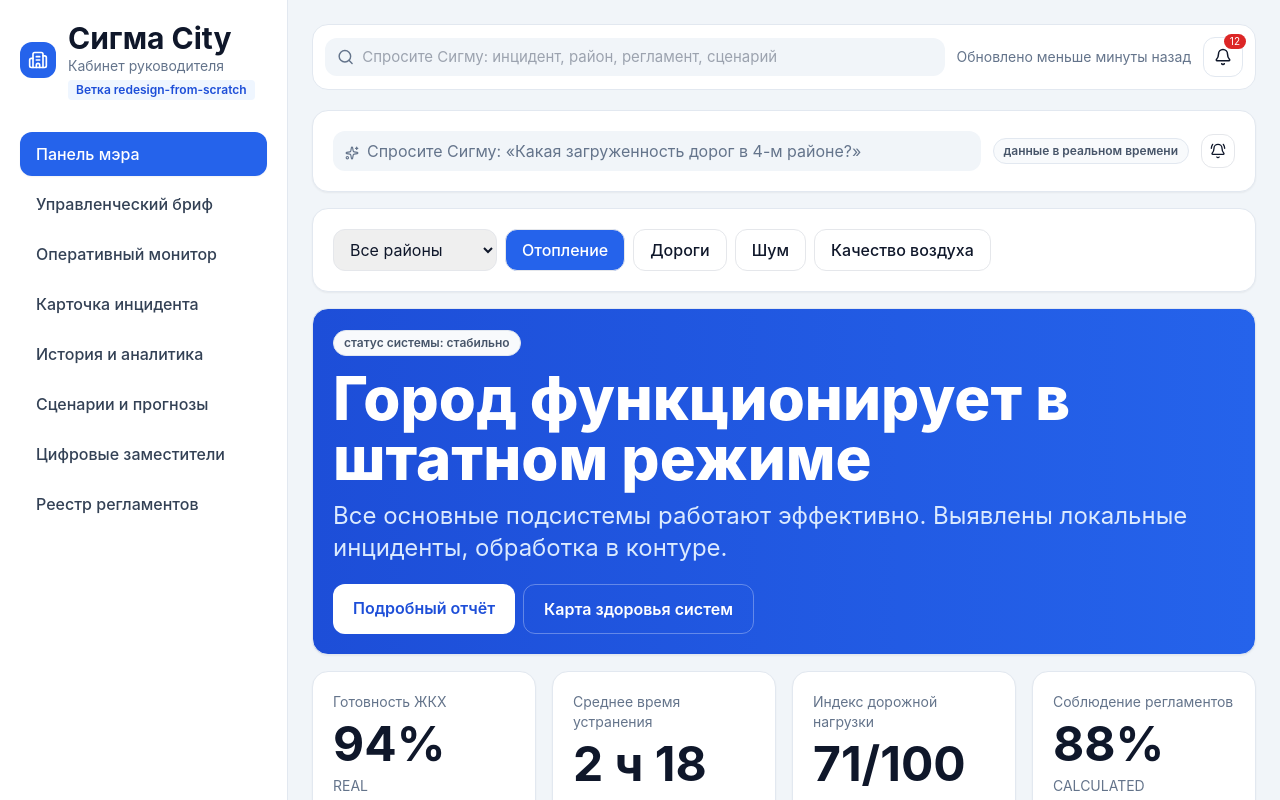
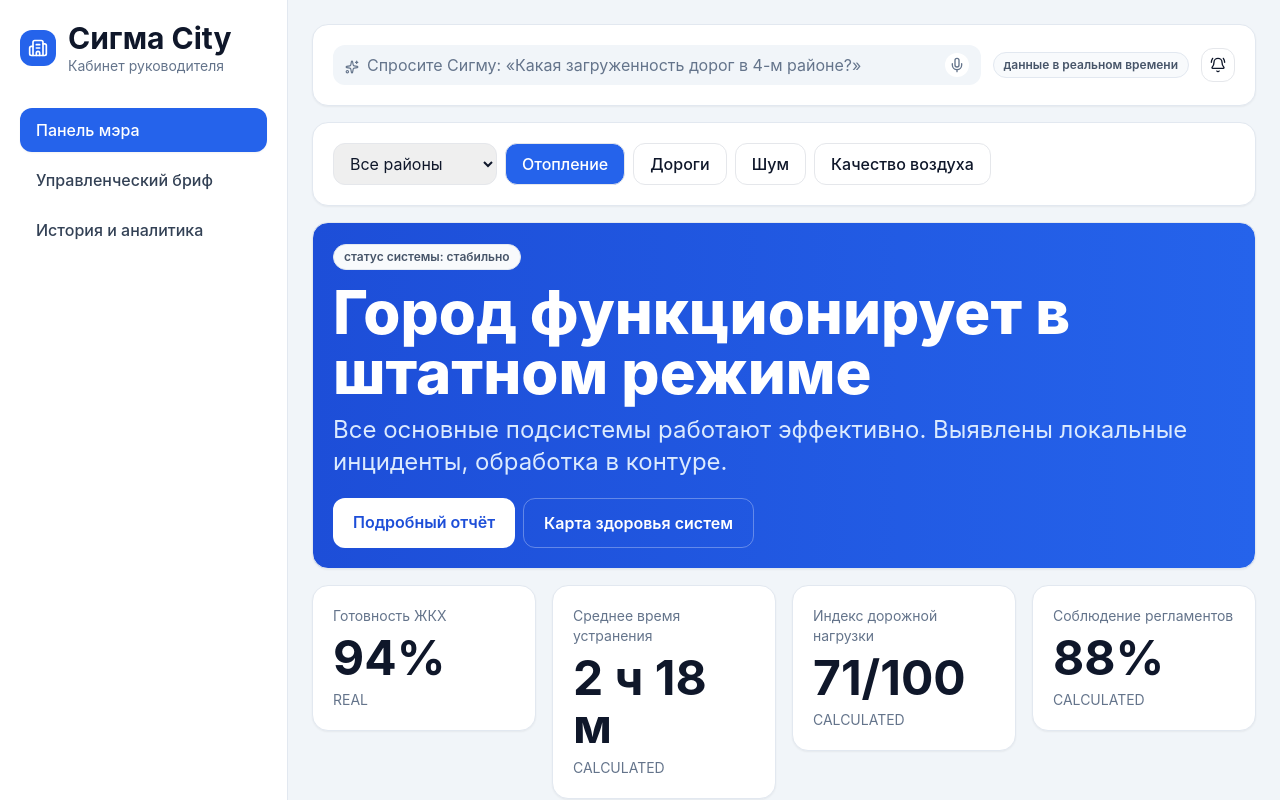
Before and after one commit to vadign/pilot-stand-sigma, a React (Vite) app: page /mayor-dashboard in a window 1280 px wide. Shown: the top 800 px of the page. Built offline with nearby package versions, Linux system fonts and the light colour scheme.

Commit message:
Simplify navigation and add Sigma voice prompt

```diff
--- a/src/components/Layout.tsx
+++ b/src/components/Layout.tsx
@@ -1,44 +1,23 @@
-import { Bell, Building2, Menu, Search, X } from 'lucide-react'
-import { formatDistanceToNow } from 'date-fns'
-import { ru } from 'date-fns/locale'
-import { useEffect, useMemo, useState } from 'react'
+import { Bell, Building2, Menu, X } from 'lucide-react'
+import { useEffect, useState } from 'react'
 import { NavLink, Outlet } from 'react-router-dom'
 import { useSigmaStore } from '../store/useSigmaStore'
 
 const nav = [
   ['/mayor-dashboard', 'Панель мэра'],
   ['/briefing', 'Управленческий бриф'],
-  ['/operations', 'Оперативный монитор'],
-  ['/incidents/INC-1000', 'Карточка инцидента'],
   ['/history', 'История и аналитика'],
-  ['/scenarios', 'Сценарии и прогнозы'],
-  ['/deputies', 'Цифровые заместители'],
-  ['/regulations', 'Реестр регламентов'],
 ]
 
 export function Layout() {
   const notifications = useSigmaStore((s) => s.notifications)
-  const incidents = useSigmaStore((s) => s.incidents)
-  const regulations = useSigmaStore((s) => s.regulations)
-  const scenarios = useSigmaStore((s) => s.scenarios)
   const bump = useSigmaStore((s) => s.bumpLive)
-  const [query, setQuery] = useState('')
   const [mobileNavOpen, setMobileNavOpen] = useState(false)
 
   useEffect(() => {
     const timer = setInterval(() => bump(), 12000)
     return () => clearInterval(timer)
   }, [bump])
-
-  const found = useMemo(() => {
-    if (!query.trim()) return []
-    const q = query.toLowerCase()
-    return [
-      ...incidents.filter((i) => i.title.toLowerCase().includes(q) || i.id.toLowerCase().includes(q)).map((i) => ({ id: i.id, title: i.title })),
-      ...regulations.filter((r) => r.title.toLowerCase().includes(q) || r.code.toLowerCase().includes(q)).map((r) => ({ id: r.id, title: r.title })),
-      ...scenarios.filter((s) => s.title.toLowerCase().includes(q)).map((s) => ({ id: s.id, title: s.title })),
-    ].slice(0, 8)
-  }, [incidents, query, regulations, scenarios])
 
   return (
     <div className="flex min-h-screen flex-col bg-slate-100 text-slate-900 lg:flex-row">
@@ -50,7 +29,6 @@ export function Layout() {
           <div>
             <div className="text-3xl font-bold">Сигма City</div>
             <div className="text-sm text-slate-500">Кабинет руководителя</div>
-            <div className="mt-1 inline-block rounded bg-blue-50 px-2 py-0.5 text-xs font-semibold text-blue-700">Ветка redesign-from-scratch</div>
           </div>
         </div>
 
@@ -72,20 +50,22 @@ export function Layout() {
       </aside>
 
       <main className="flex-1 p-3 sm:p-4 lg:p-6">
-        <header className="mb-5 rounded-2xl border border-slate-200 bg-white p-3">
-          <div className="mb-3 flex items-center justify-between lg:hidden">
+        <div className="mb-4 flex items-center justify-between lg:hidden">
           <button
             onClick={() => setMobileNavOpen((prev) => !prev)}
-              className="inline-flex items-center gap-2 rounded-xl border border-slate-200 px-3 py-2 text-sm font-medium"
+            className="inline-flex items-center gap-2 rounded-xl border border-slate-200 bg-white px-3 py-2 text-sm font-medium"
           >
             {mobileNavOpen ? <X size={16} /> : <Menu size={16} />}
             Разделы
           </button>
-            <div className="text-xs text-slate-500">{formatDistanceToNow(new Date(), { locale: ru, addSuffix: true })}</div>
+          <button className="relative rounded-xl border border-slate-200 bg-white p-2.5">
+            <Bell size={18} />
+            <span className="absolute -right-1 -top-1 rounded-full bg-red-600 px-1.5 text-[10px] text-white">{notifications.length}</span>
+          </button>
         </div>
 
         {mobileNavOpen && (
-            <div className="mb-3 rounded-xl border border-slate-200 bg-slate-50 p-2 lg:hidden">
+          <div className="mb-4 rounded-xl border border-slate-200 bg-white p-2 lg:hidden">
             <nav className="space-y-1.5">
               {nav.map(([to, label]) => (
                 <NavLink
@@ -94,7 +74,7 @@ export function Layout() {
                   onClick={() => setMobileNavOpen(false)}
                   className={({ isActive }) =>
                     `block rounded-xl px-4 py-2 text-sm font-medium transition ${
-                        isActive ? 'bg-blue-600 text-white shadow-sm' : 'text-slate-700 hover:bg-slate-200'
+                      isActive ? 'bg-blue-600 text-white shadow-sm' : 'text-slate-700 hover:bg-slate-100'
                     }`
                   }
                 >
@@ -104,37 +84,6 @@ export function Layout() {
             </nav>
           </div>
         )}
-
-          <div className="flex flex-col gap-3 lg:flex-row lg:items-center">
-            <div className="flex flex-1 items-center gap-2 rounded-xl bg-slate-100 px-3 py-2">
-              <Search size={18} className="text-slate-500" />
-              <input
-                value={query}
-                onChange={(e) => setQuery(e.target.value)}
-                placeholder="Спросите Сигму: инцидент, район, регламент, сценарий"
-                className="w-full bg-transparent text-[15px] outline-none"
-              />
-            </div>
-            <div className="hidden text-sm text-slate-500 lg:block">Обновлено {formatDistanceToNow(new Date(), { locale: ru, addSuffix: true })}</div>
-            <button className="relative rounded-xl border border-slate-200 bg-white p-2.5">
-              <Bell size={18} />
-              <span className="absolute -right-1 -top-1 rounded-full bg-red-600 px-1.5 text-[10px] text-white">{notifications.length}</span>
-            </button>
-          </div>
-          {query && (
-            <div className="mt-2 rounded-xl border border-slate-200 bg-white p-2">
-              {found.length === 0 ? (
-                <div className="px-2 py-1 text-sm text-slate-500">Ничего не найдено</div>
-              ) : (
-                found.map((item) => (
-                  <div key={item.id} className="rounded-lg px-2 py-1 text-sm hover:bg-slate-100">
-                    {item.title}
-                  </div>
-                ))
-              )}
-            </div>
-          )}
-        </header>
         <Outlet />
       </main>
     </div>
--- a/src/features/pages.tsx
+++ b/src/features/pages.tsx
@@ -1,12 +1,44 @@
 /* eslint-disable react-hooks/incompatible-library */
-import { useMemo, useState } from 'react'
+import { useEffect, useMemo, useRef, useState } from 'react'
 import { Link, useNavigate, useParams } from 'react-router-dom'
-import { AlertTriangle, ArrowUpRight, BellRing, CheckCircle2, Copy, Download, Play, Plus, Shield, Siren, Sparkles } from 'lucide-react'
+import { AlertTriangle, ArrowUpRight, BellRing, CheckCircle2, Copy, Download, Mic, MicOff, Play, Plus, Shield, Siren, Sparkles } from 'lucide-react'
 import { Cell, Line, LineChart, Pie, PieChart, ResponsiveContainer, Tooltip, XAxis, YAxis } from 'recharts'
 import { createColumnHelper, flexRender, getCoreRowModel, useReactTable } from '@tanstack/react-table'
 import { MapView } from '../components/MapView'
 import { Badge, Card, SectionTitle } from '../components/ui'
 import { useSigmaStore } from '../store/useSigmaStore'
+
+interface BrowserSpeechRecognitionEvent extends Event {
+  readonly resultIndex: number
+  readonly results: SpeechRecognitionResultList
+}
+
+interface BrowserSpeechRecognitionErrorEvent extends Event {
+  readonly error: string
+}
+
+interface BrowserSpeechRecognition extends EventTarget {
+  continuous: boolean
+  interimResults: boolean
+  lang: string
+  onend: ((this: BrowserSpeechRecognition, ev: Event) => unknown) | null
+  onerror: ((this: BrowserSpeechRecognition, ev: BrowserSpeechRecognitionErrorEvent) => unknown) | null
+  onresult: ((this: BrowserSpeechRecognition, ev: BrowserSpeechRecognitionEvent) => unknown) | null
+  start(): void
+  stop(): void
+  abort(): void
+}
+
+type BrowserSpeechRecognitionConstructor = new () => BrowserSpeechRecognition
+
+const getSpeechRecognitionConstructor = (): BrowserSpeechRecognitionConstructor | null => {
+  const speechWindow = window as Window & {
+    SpeechRecognition?: BrowserSpeechRecognitionConstructor
+    webkitSpeechRecognition?: BrowserSpeechRecognitionConstructor
+  }
+
+  return speechWindow.SpeechRecognition ?? speechWindow.webkitSpeechRecognition ?? null
+}
 
 const severityStyles: Record<string, string> = {
   критический: 'border-red-200 bg-red-50 text-red-700',
@@ -103,16 +135,102 @@ export function BriefingPage() {
 export function MayorDashboardPage() {
   const { kpis, incidents, approveIncident, districts } = useSigmaStore()
   const [district, setDistrict] = useState('')
+  const [isMicActive, setIsMicActive] = useState(false)
+  const [micError, setMicError] = useState('')
+  const [spokenQuery, setSpokenQuery] = useState('Какая загруженность дорог в 4-м районе?')
+  const [interimQuery, setInterimQuery] = useState('')
+  const recognitionRef = useRef<BrowserSpeechRecognition | null>(null)
   const filtered = incidents.filter((i) => !district || i.district === district)
+  const sigmaPrompt = interimQuery || spokenQuery
+
+  const toggleMicrophone = async () => {
+    if (isMicActive) {
+      recognitionRef.current?.stop()
+      return
+    }
+
+    const SpeechRecognitionConstructor = getSpeechRecognitionConstructor()
+
+    if (!SpeechRecognitionConstructor) {
+      setMicError('Распознавание речи не поддерживается в этом браузере.')
+      return
+    }
+
+    const recognition = new SpeechRecognitionConstructor()
+    recognition.lang = 'ru-RU'
+    recognition.continuous = false
+    recognition.interimResults = true
+
+    recognition.onresult = (event) => {
+      let nextInterimQuery = ''
+
+      for (let index = event.resultIndex; index < event.results.length; index += 1) {
+        const result = event.results[index]
+        const transcript = result[0]?.transcript.trim()
+        if (!transcript) continue
+
+        if (result.isFinal) {
+          setSpokenQuery(transcript)
+          nextInterimQuery = ''
+        } else {
+          nextInterimQuery = transcript
+        }
+      }
+
+      setInterimQuery(nextInterimQuery)
+    }
+
+    recognition.onerror = (event) => {
+      setIsMicActive(false)
+      setInterimQuery('')
+      setMicError(event.error === 'not-allowed' ? 'Доступ к микрофону запрещён.' : 'Не удалось распознать речь.')
+    }
+
+    recognition.onend = () => {
+      setIsMicActive(false)
+      setInterimQuery('')
+    }
+
+    try {
+      recognitionRef.current?.abort()
+      recognitionRef.current = recognition
+      setMicError('')
+      setIsMicActive(true)
+      recognition.start()
+    } catch {
+      recognitionRef.current = null
+      setIsMicActive(false)
+      setInterimQuery('')
+      setMicError('Не удалось запустить распознавание речи.')
+    }
+  }
+
+  useEffect(() => () => recognitionRef.current?.abort(), [])
 
   return (
     <div className="space-y-4">
       <Card className="p-3">
-        <div className="flex items-center gap-3">
-          <div className="flex-1 rounded-xl bg-slate-100 px-3 py-2 text-slate-500"><Sparkles size={14} className="mr-2 inline" />Спросите Сигму: «Какая загруженность дорог в 4-м районе?»</div>
+        <div className="flex flex-col gap-3 sm:flex-row sm:items-center">
+          <button
+            type="button"
+            onClick={toggleMicrophone}
+            aria-pressed={isMicActive}
+            className={`flex flex-1 items-center justify-between gap-3 rounded-xl px-3 py-2 text-left transition ${
+              isMicActive ? 'bg-red-50 text-red-700 ring-1 ring-red-200' : 'bg-slate-100 text-slate-500 hover:bg-slate-200'
+            }`}
+          >
+            <span className="min-w-0 flex-1 truncate">
+              <Sparkles size={14} className="mr-2 inline" />
+              {isMicActive ? `Спросите Сигму: ${sigmaPrompt}` : `Спросите Сигму: «${sigmaPrompt}»`}
+            </span>
+            <span className={`rounded-full p-1 ${isMicActive ? 'bg-red-100 text-red-600' : 'bg-white text-slate-500'}`}>
+              {isMicActive ? <MicOff size={16} /> : <Mic size={16} />}
+            </span>
+          </button>
           <Badge text="данные в реальном времени" className="bg-emerald-50 text-emerald-700" />
           <button className="rounded-xl border p-2"><BellRing size={16} /></button>
         </div>
+        {micError && <div className="mt-2 text-sm text-red-600">{micError}</div>}
       </Card>
 
       <Card>
```
Lines whose indentation alone changed are shown as unchanged.
